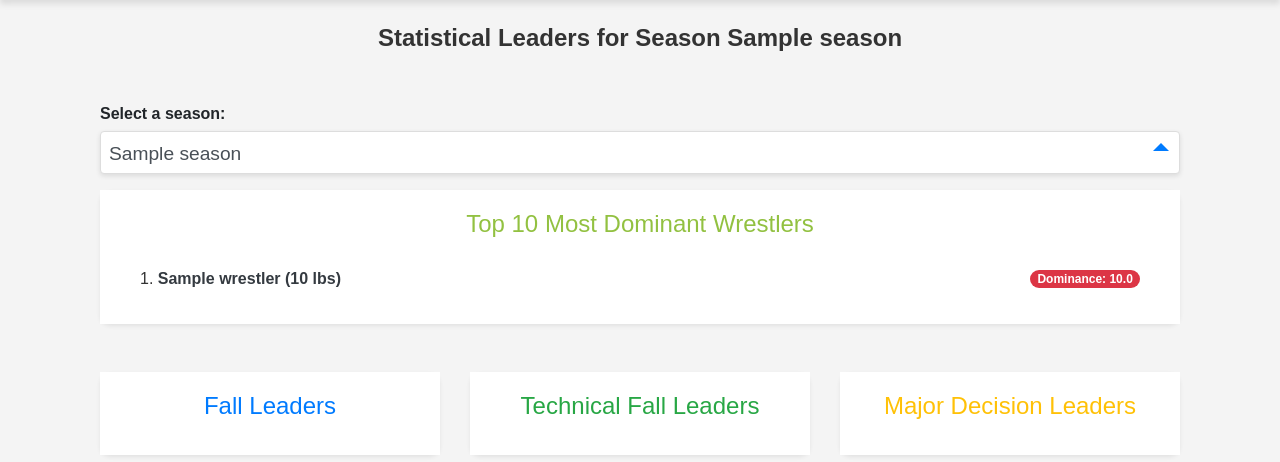
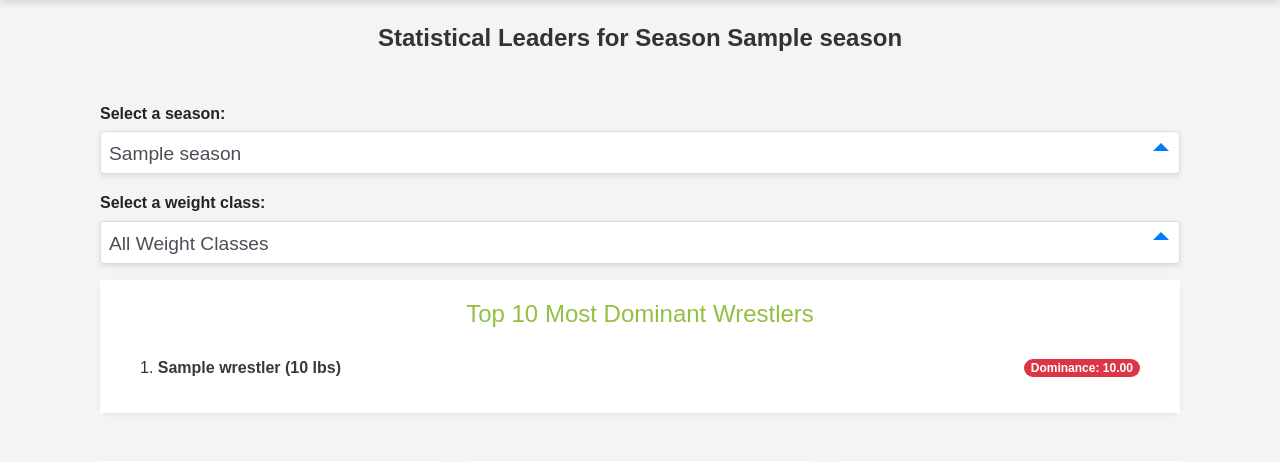
Before and after one commit to kbrat32c1/wrestling_rankings_app, a Flask app: page /global-leaderboards in a window 1280 px wide. Shown: the part 96-558 px from the top of the page. Run offline with Flask 3, Linux system fonts and the light colour scheme; tables that the repository leaves empty hold one stand-in row (values such as "Sample post"); some libraries are stand-ins or nearby versions.

Commit message:
updated global leaderboard to sort by weight class

```diff
--- a/app.py
+++ b/app.py
@@ -528,7 +528,7 @@ class Match(db.Model):
         self.decision = self.win_type == 'Decision'
         self.injury_default = self.win_type == 'Injury Default'
         self.sudden_victory = self.win_type in ['SV-1', 'Sudden Victory', 'Sudden Victory - 1']  # Include variations
-        self.double_overtime = self.win_type in ['2-OT', 'Double Overtime']
+        self.double_overtime = self.win_type in ['2-OT', 'Double Overtime',]
         self.tiebreaker_1 = self.win_type in ['TB-1', 'Tiebreaker - 1', 'tiebreaker - 1']
         self.tiebreaker_2 = self.win_type in ['TB-2', 'Tiebreaker - 2 (Riding Time)', 'tiebreaker - 2 (riding time)' ]
         self.medical_forfeit = self.win_type == 'Medical Forfeit'
@@ -795,7 +795,7 @@ def recalculate_dominance(wrestler_id, season_id):
 
 
 
-def get_stat_leaders(stat_column, season_id=None, limit=10):
+def get_stat_leaders(stat_column, season_id=None, limit=10, weight_class=None):
     """
     Fetch top wrestlers based on a specific stat (falls, tech falls, major decisions)
     and return their rank and count of matches with that stat.
@@ -804,6 +804,7 @@ def get_stat_leaders(stat_column, season_id=None, limit=10):
         stat_column (str): The stat to rank wrestlers by (e.g., 'Fall', 'Technical Fall', etc.)
         season_id (int): The ID of the season to filter by. Defaults to None (all seasons).
         limit (int): The number of top wrestlers to return. Defaults to 10.
+        weight_class (int): The weight class to filter by. Defaults to None (all weight classes).
 
     Returns:
         List of top wrestlers and their stat counts.
@@ -817,11 +818,15 @@ def get_stat_leaders(stat_column, season_id=None, limit=10):
     if season_id:
         query = query.filter(Match.season_id == season_id)
 
+    # If a weight class is provided, filter by the selected weight class
+    if weight_class:
+        query = query.filter(Wrestler.weight_class == weight_class)
+
     # Group by wrestler and order by stat count (descending)
     query = query.group_by(Wrestler.id).order_by(db.func.count(Match.id).desc())
 
     # Limit the number of results and return the top wrestlers
-    return query[:int(limit)] if limit is not None else query.all()
+    return query.limit(int(limit)).all() if limit is not None else query.all()
 
 
 # Utility functions and decorators (admin_required goes here)
@@ -2547,13 +2552,25 @@ def global_leaderboards():
     # Log current season info
     logger.info(f"Current season: {current_season_name}")
 
+    # Get the selected weight class from the request
+    selected_weight_class = request.args.get('weight_class')
+
     # Fetch top wrestlers for each win type and the selected season
-    fall_leaders = get_stat_leaders('Fall', limit=10, season_id=current_season.id)
-    tech_fall_leaders = get_stat_leaders('Technical Fall', limit=10, season_id=current_season.id)
-    major_decision_leaders = get_stat_leaders('Major Decision', limit=10, season_id=current_season.id)
-
-    # Find the top 10 most dominant wrestlers for the selected season
-    most_dominant_wrestlers = Wrestler.query.filter_by(season_id=current_season.id).order_by(Wrestler.dominance_score.desc()).limit(10).all()
+    fall_leaders = get_stat_leaders('Fall', season_id=current_season.id, weight_class=selected_weight_class, limit=20)
+    tech_fall_leaders = get_stat_leaders('Technical Fall', season_id=current_season.id, weight_class=selected_weight_class, limit=20)
+    major_decision_leaders = get_stat_leaders('Major Decision', season_id=current_season.id, weight_class=selected_weight_class, limit=20)
+
+    # Find the top 20 most dominant wrestlers for the selected season and weight class
+    most_dominant_wrestlers = Wrestler.query.filter_by(season_id=current_season.id)
+
+    # If a weight class is selected, filter by weight class
+    if selected_weight_class:
+        most_dominant_wrestlers = most_dominant_wrestlers.filter_by(weight_class=selected_weight_class)
+
+    most_dominant_wrestlers = most_dominant_wrestlers.order_by(Wrestler.dominance_score.desc()).limit(20).all()
+
+    # Pass weight classes to the template
+    weight_classes = WEIGHT_CLASSES  # Assuming this is defined in your app
 
     return render_template('global_leaderboards.html',
                            fall_leaders=fall_leaders,
@@ -2562,38 +2579,14 @@ def global_leaderboards():
                            most_dominant_wrestlers=most_dominant_wrestlers,
                            current_season_name=current_season_name,
                            seasons=seasons,
-                           selected_season_id=current_season.id)
-
-
-
-
-def get_stat_leaders(stat_column, season_id=None, limit=10):
-    """
-    Fetch top wrestlers based on a specific stat (falls, tech falls, major decisions)
-    and return their rank and count of matches with that stat.
-
-    Parameters:
-        stat_column (str): The stat to rank wrestlers by (e.g., 'Fall', 'Technical Fall', etc.)
-        season_id (int): The ID of the season to filter by. Defaults to None (all seasons).
-        limit (int): The number of top wrestlers to return. Defaults to 10.
-
-    Returns:
-        List of top wrestlers and their stat counts.
-    """
-    # Construct the base query
-    query = db.session.query(Wrestler, db.func.count(Match.id).label(f'{stat_column}_count'))\
-        .join(Match, db.or_(Wrestler.id == Match.wrestler1_id, Wrestler.id == Match.wrestler2_id))\
-        .filter(Match.win_type == stat_column, Wrestler.id == Match.winner_id)
-
-    # If a season is provided, filter by the selected season
-    if season_id:
-        query = query.filter(Match.season_id == season_id)
-
-    # Group by wrestler and order by stat count (descending)
-    query = query.group_by(Wrestler.id).order_by(db.func.count(Match.id).desc())
-
-    # Limit the number of results and return the top wrestlers
-    return query.limit(int(limit)).all() if limit is not None else query.all()
+                           selected_season_id=current_season.id,
+                           selected_weight_class=selected_weight_class,
+                           weight_classes=weight_classes)  # Pass weight classes to the template
+
+
+
+
+
 
 
 
--- a/templates/global_leaderboards.html
+++ b/templates/global_leaderboards.html
@@ -20,6 +20,22 @@
         </form>
     </div>
 
+    <!-- Dropdown to select weight class -->
+    <div class="form-group">
+        <form action="{{ url_for('global_leaderboards') }}" method="GET">
+            <input type="hidden" name="season_id" value="{{ selected_season_id }}"> <!-- Ensure season_id persists -->
+            <label for="weightClassSelect" class="font-weight-bold">Select a weight class:</label>
+            <select id="weightClassSelect" name="weight_class" class="form-control custom-select" aria-label="Select a weight class" onchange="this.form.submit()">
+                <option value="" {% if not selected_weight_class %} selected {% endif %}>All Weight Classes</option>
+                {% for weight in weight_classes %}
+                <option value="{{ weight }}" {% if selected_weight_class|string == weight|string %} selected {% endif %}>
+                    {{ weight }} lbs
+                </option>
+                {% endfor %}
+            </select>
+        </form>
+    </div>
+
     <!-- Most Dominant Wrestlers -->
     <div class="row mb-5">
         <div class="col-md-12">
@@ -34,7 +50,7 @@
                                     {{ wrestler.name }} ({{ wrestler.weight_class }} lbs)
                                 </a>
                             </span>
-                            <span class="badge badge-danger badge-pill">Dominance: {{ wrestler.dominance_score }}</span>
+                            <span class="badge badge-danger badge-pill">Dominance: {{ "%.2f"|format(wrestler.dominance_score) }}</span>
                         </li>
                         {% endfor %}
                     </ul>
```
